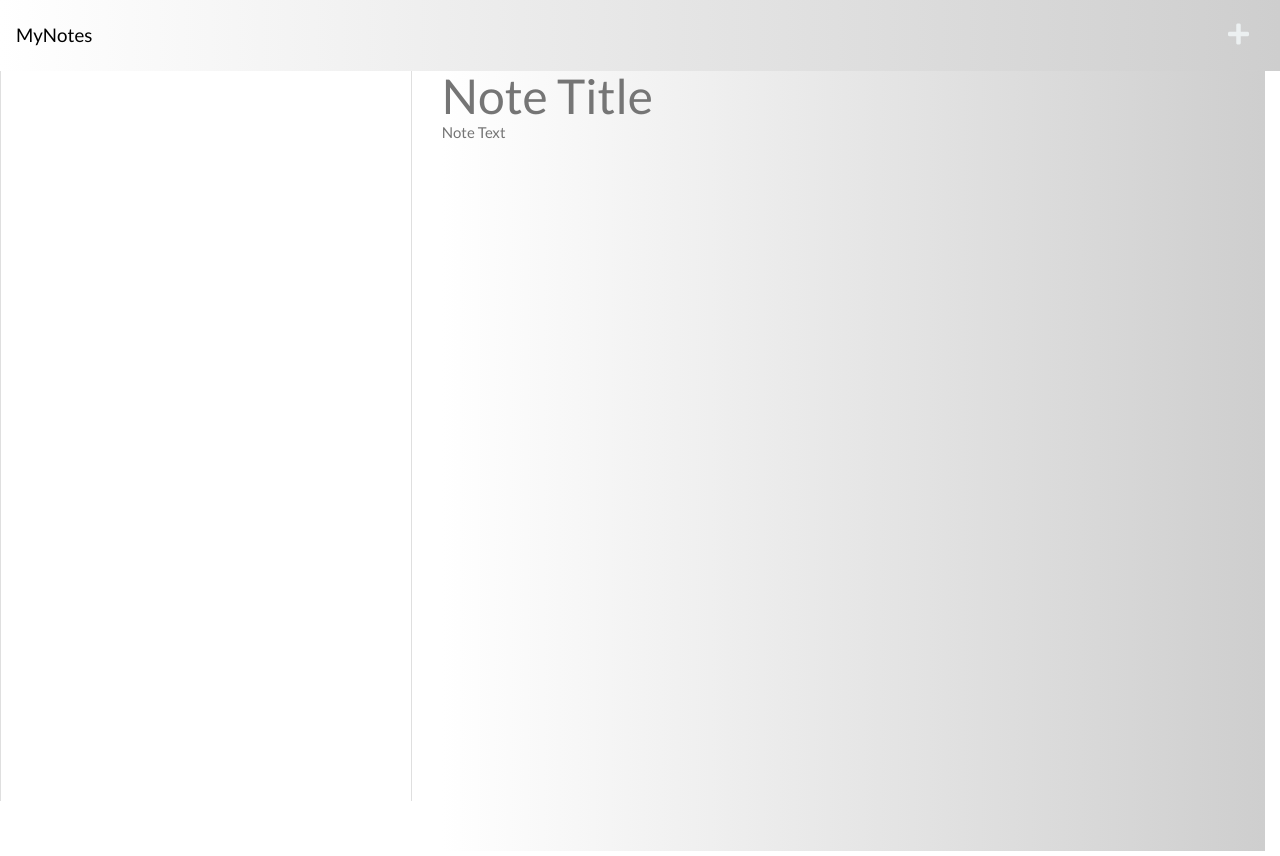
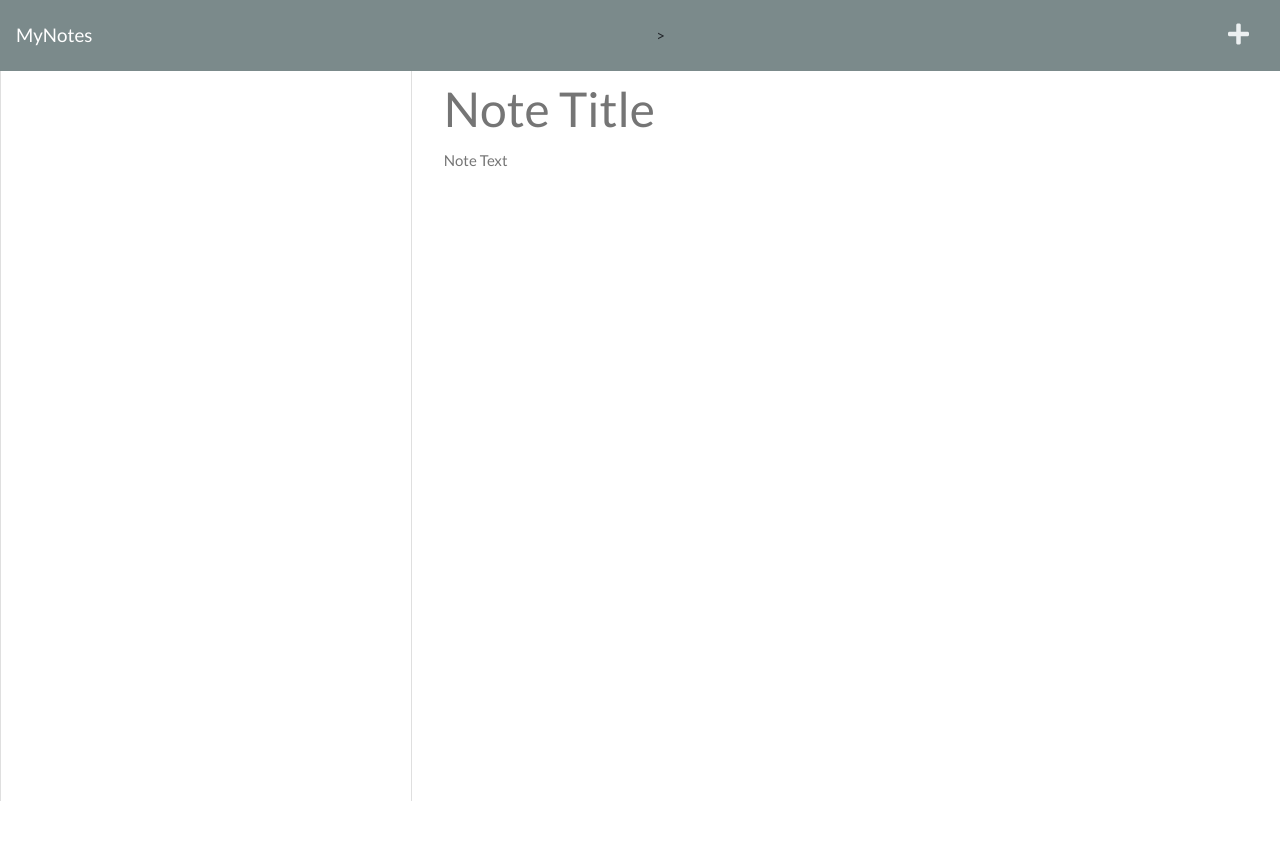
Before and after one commit to doctordutch/MyNotes, a website: page public/notes.html in a window 1280 px wide. After the commit the page ends 806 px from the top, so only its background shows below. Drawn offline with nearby package versions, Linux system fonts and the light colour scheme; no server answers.

Commit message:
major update

```diff
--- a/package.json
+++ b/package.json
@@ -1,5 +1,5 @@
 {
-  "name": "MyNotes",
+  "name": "mynotes",
   "version": "1.0.0",
   "description": "",
   "main": "server.js",
@@ -7,7 +7,7 @@
     "test": "echo \"Error: no test specified\" && exit 1"
   },
   "author": "",
-  "license": "ISC",
+  "license": "MIT",
   "dependencies": {
     "express": "^4.16.4",
     "uniqid": "^5.3.0"
--- a/public/assets/css/styles.css
+++ b/public/assets/css/styles.css
@@ -1,17 +1,7 @@
-html,
-body {
+html, body {
   height: 100%;
   margin: 0;
   padding: 0;
-}
-
-.jvhtitle {
-  color: black;
-  background: linear-gradient(to right, white, rgb(206, 206, 206));
-}
-
-.jvhbrand {
-  color: black;
 }
 
 .save-note {
@@ -25,32 +15,26 @@ body {
   cursor: pointer;
 }
 
-.note-textarea,
-.note-title {
+.note-textarea, .note-title {
   color: #000000;
-  background: linear-gradient(to right, white, rgb(206, 206, 206));
   width: 100%;
-  padding: 0;
-  margin: 0;
   outline: none;
   border: none;
 }
 
 .note-textarea {
   resize: none;
-  height: 100%;
-  padding-top: 0px;
-  margin: 0;
+  height: calc(100% - 63px);
+  padding-top: 15px;
 }
 
 .note-title {
   height: 50px;
-  margin-top: 0px;
+  margin-top: 13px;
   font-size: 3rem;
 }
 
-.note-title:read-only,
-.note-textarea:read-only {
+.note-title:read-only, .note-textarea:read-only {
   color: #757575;
 }
 
@@ -73,11 +57,6 @@ body {
   border-top-left-radius: 0;
 }
 
-.list-item-title {
-  display: inline-block;
-  width: 75%;
-}
-
 .list-container i {
   font-size: 1.1rem;
   cursor: pointer;
--- a/public/assets/js/index.js
+++ b/public/assets/js/index.js
@@ -121,7 +121,7 @@ const handleRenderSaveBtn = () => {
   }
 };
 
-// Render the list of note titles
+// render list of note titles
 const renderNoteList = async (notes) => {
   let jsonNotes = await notes.json();
   if (window.location.pathname === '/notes') {
--- a/public/notes.html
+++ b/public/notes.html
@@ -19,8 +19,9 @@
   </head>
 
   <body>
-    <nav class="navbar jvhtitle">
-      <a class="navbar-brand jvhbrand" href="/">MyNotes </a>
+    <nav class="navbar navbar-dark bg-dark">
+      <a class="navbar-brand" href="/">MyNotes
+      </a>>
       <div class="icons">
         <i class="fas fa-save text-light save-note"></i>
         <i class="fas fa-plus text-light new-note"></i>
--- a/routes/htmlRoutes.js
+++ b/routes/htmlRoutes.js
@@ -1,17 +1,13 @@
-
 // dependencies
 const path = require('path');
 
-
 // routing
 module.exports = (app) => {
-
   // creating routes
   // GET /notes should return the notes.html file.
   app.get('/notes', (req, res) => {
     res.sendFile(path.join(__dirname, '../public/notes.html'));
   });
-
   // GET * should return the index.html file.
   app.get('*', (req, res) => {
     res.sendFile(path.join(__dirname, '../public/index.html'));
```
Also changed, not shown: public/index.html (+2 -2 lines), routes/apiRoutes.js (+1 -9 lines), readme.md.
